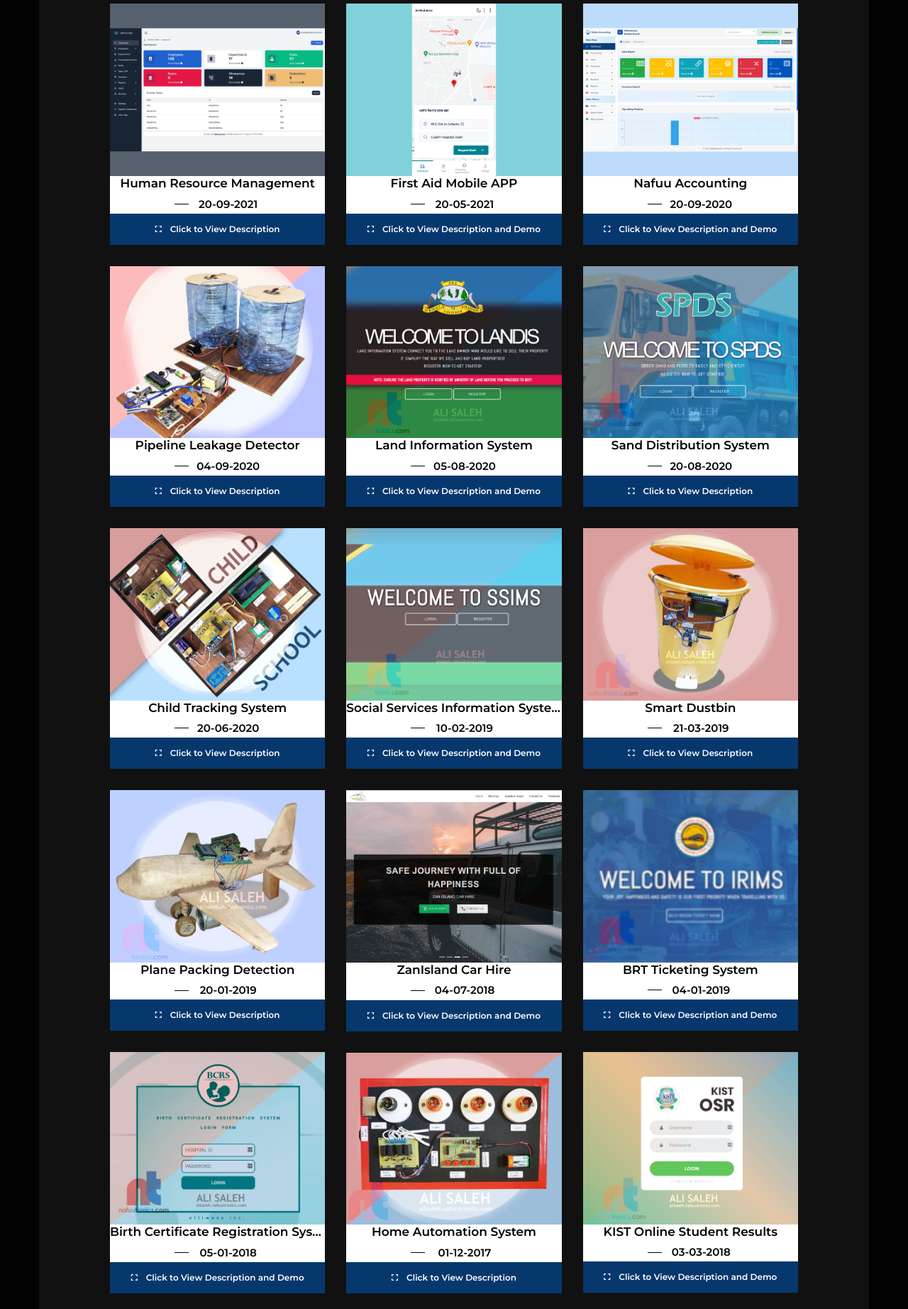
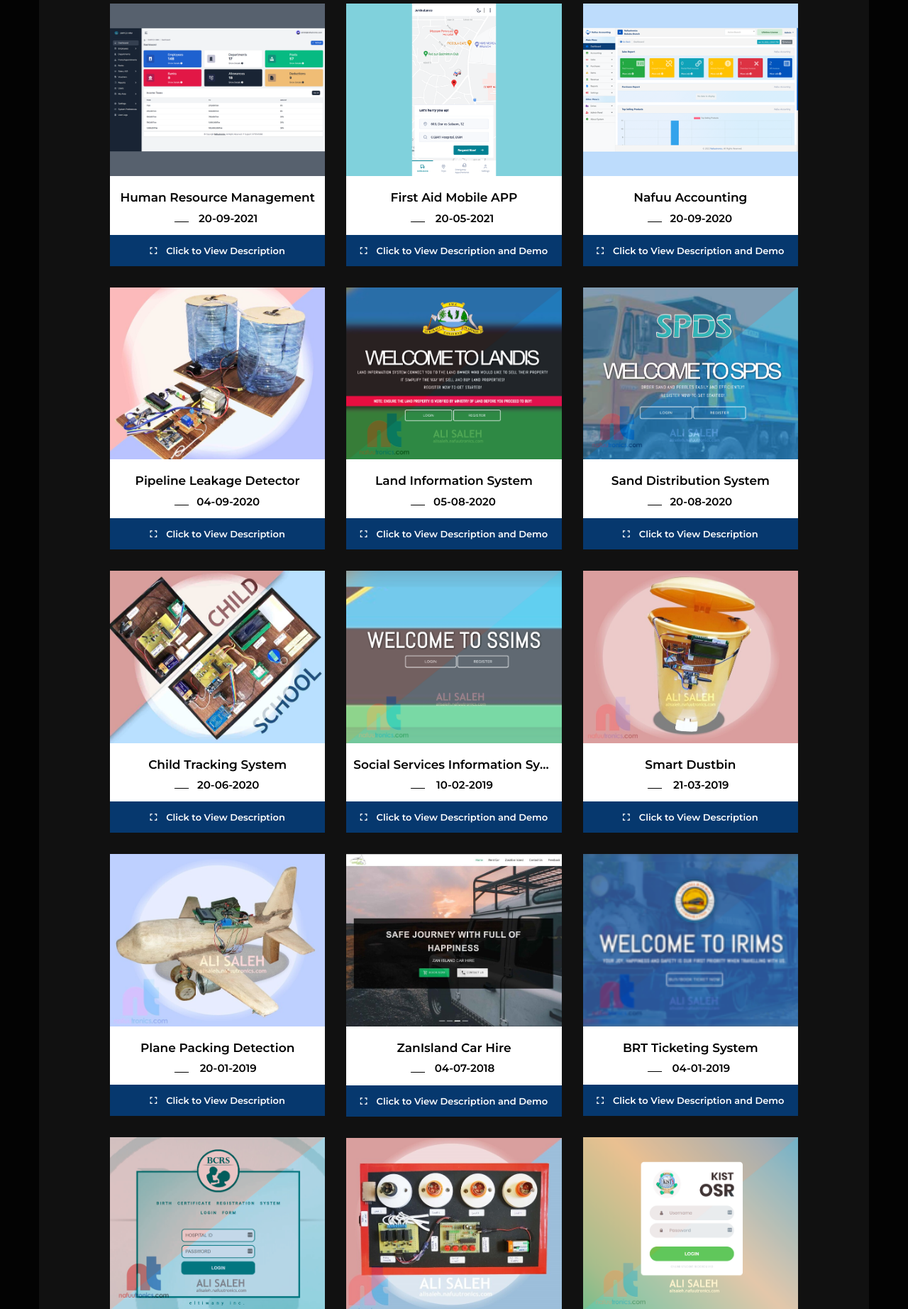
Before and after one commit to eltiwany/alisaleh-portfolio, a PHP site: page / in a window 1280 px wide. Shown: the part 2528-4372 px from the top of the page at 71% size. Run offline with PHP 8.4, Linux system fonts and the light colour scheme; some web fonts are replaced.

Commit message:
Improve visual on "My Works"

```diff
--- a/css/main.css
+++ b/css/main.css
@@ -727,7 +727,7 @@ header {
 
 .work_info {
     background-color: #fff;
-    /* padding: 20px; */
+    padding-top: 20px;
     /* padding-left: 40px; */
     /* margin-left: 22px; */
     text-align: center;
@@ -740,7 +740,7 @@ header {
 }
 
 .work_info a {
-    font-size: 12px;
+    font-size: 13px;
     font-weight: 600;
     color: #fff;
     position: relative;
@@ -789,6 +789,7 @@ header {
 	white-space: nowrap;
     text-overflow: ellipsis;
     overflow: hidden;
+    padding: 0px 10px 0px 10px;
 }
 
 .work_info p {
@@ -797,6 +798,7 @@ header {
     font-weight: 600;
     position: relative;
     padding-left: 30px;
+    padding-bottom: 10px;
     color: #000;
 }
 
```
